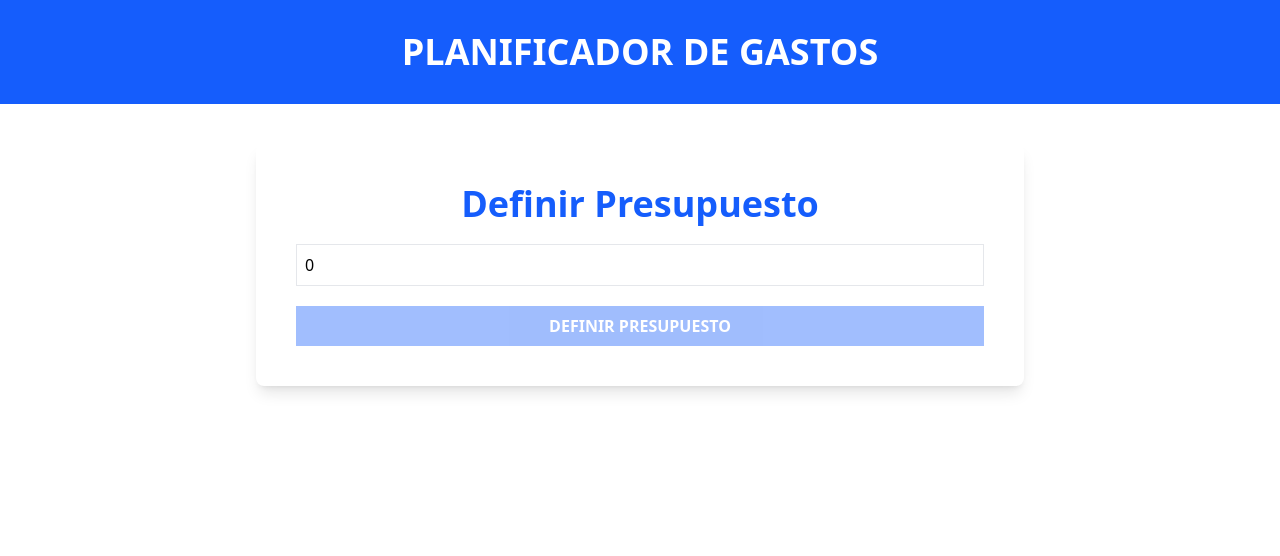
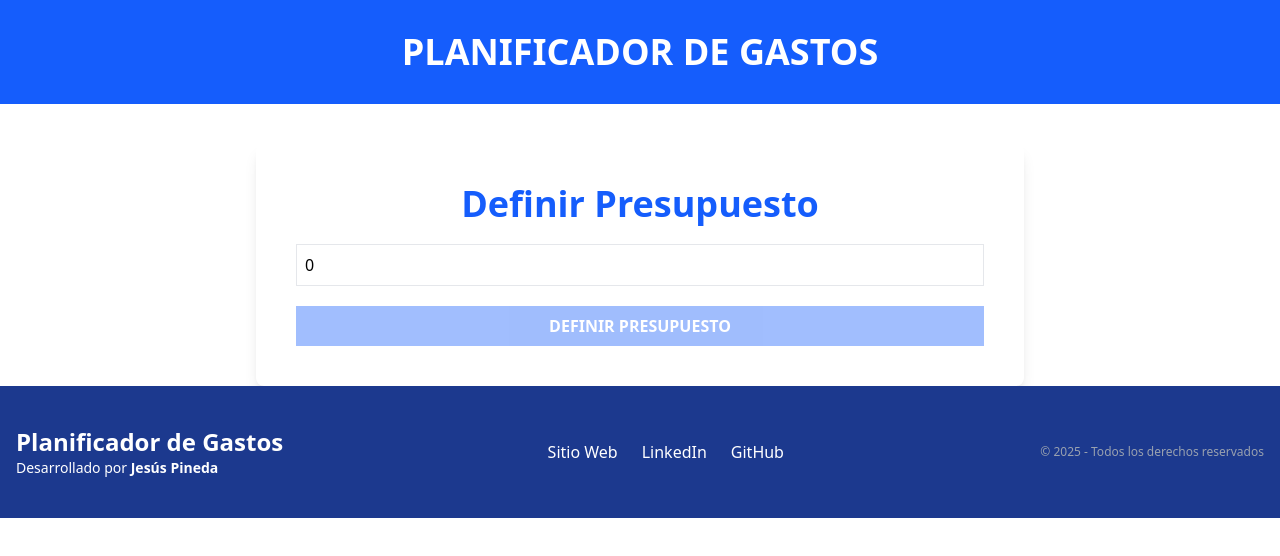
Before and after one commit to JesusPineda29/Control-gastos-presupuesto-Context-API, a React (Vite) app: page / in a window 1280 px wide. Shown: the top 556 px of the page. Built offline with nearby package versions, Linux system fonts and the light colour scheme.

Commit message:
agregando footer

```diff
--- a/src/App.tsx
+++ b/src/App.tsx
@@ -5,6 +5,7 @@ import { BudgetTracker } from './components/BudgetTracker';
 import ExpenseModal from './components/ExpenseModal';
 import { ExpenseList } from './components/ExpenseList';
 import { FilterByCategory } from './components/FilterByCategory';
+import { Footer } from './components/Footer';
 
 
 function App() {
@@ -36,6 +37,8 @@ function App() {
         </main>
       )}
 
+      <Footer/>
+
     </>
   )
 }
--- /dev/null
+++ b/src/components/Footer.tsx
@@ -0,0 +1,51 @@
+export const Footer = () => {
+  return (
+    <footer className="bg-blue-900 text-white py-10">
+      <div className="max-w-7xl mx-auto px-4">
+        <div className="flex flex-col sm:flex-row sm:justify-between items-center text-center gap-4 w-full">
+
+          <div className="sm:text-left">
+            <p className="text-2xl font-bold">Planificador de Gastos</p>
+            <p className="text-sm">Desarrollado por <strong>Jesús Pineda</strong></p>
+          </div>
+
+          <div className="flex flex-col sm:flex-row gap-4 mt-4 sm:mt-0">
+            <a
+              href="https://jesus-pineda-portafolio.netlify.app"
+              target="_blank"
+              rel="noopener noreferrer"
+              className="flex items-center gap-2 hover:text-pink-500 transition-colors"
+            >
+              <i className="fas fa-globe"></i>
+              <span>Sitio Web</span>
+            </a>
+
+            <a
+              href="https://www.linkedin.com/in/jesús-pineda-630a3b300"
+              target="_blank"
+              rel="noopener noreferrer"
+              className="flex items-center gap-2 hover:text-pink-500 transition-colors"
+            >
+              <i className="fab fa-linkedin"></i>
+              <span>LinkedIn</span>
+            </a>
+
+            <a
+              href="https://github.com/JesusPineda29"
+              target="_blank"
+              rel="noopener noreferrer"
+              className="flex items-center gap-2 hover:text-pink-500 transition-colors"
+            >
+              <i className="fab fa-github"></i>
+              <span>GitHub</span>
+            </a>
+          </div>
+
+          <p className="text-xs mt-6 sm:mt-0 text-gray-400">
+            © {new Date().getFullYear()} - Todos los derechos reservados
+          </p>
+        </div>
+      </div>
+    </footer>
+  );
+};
```
